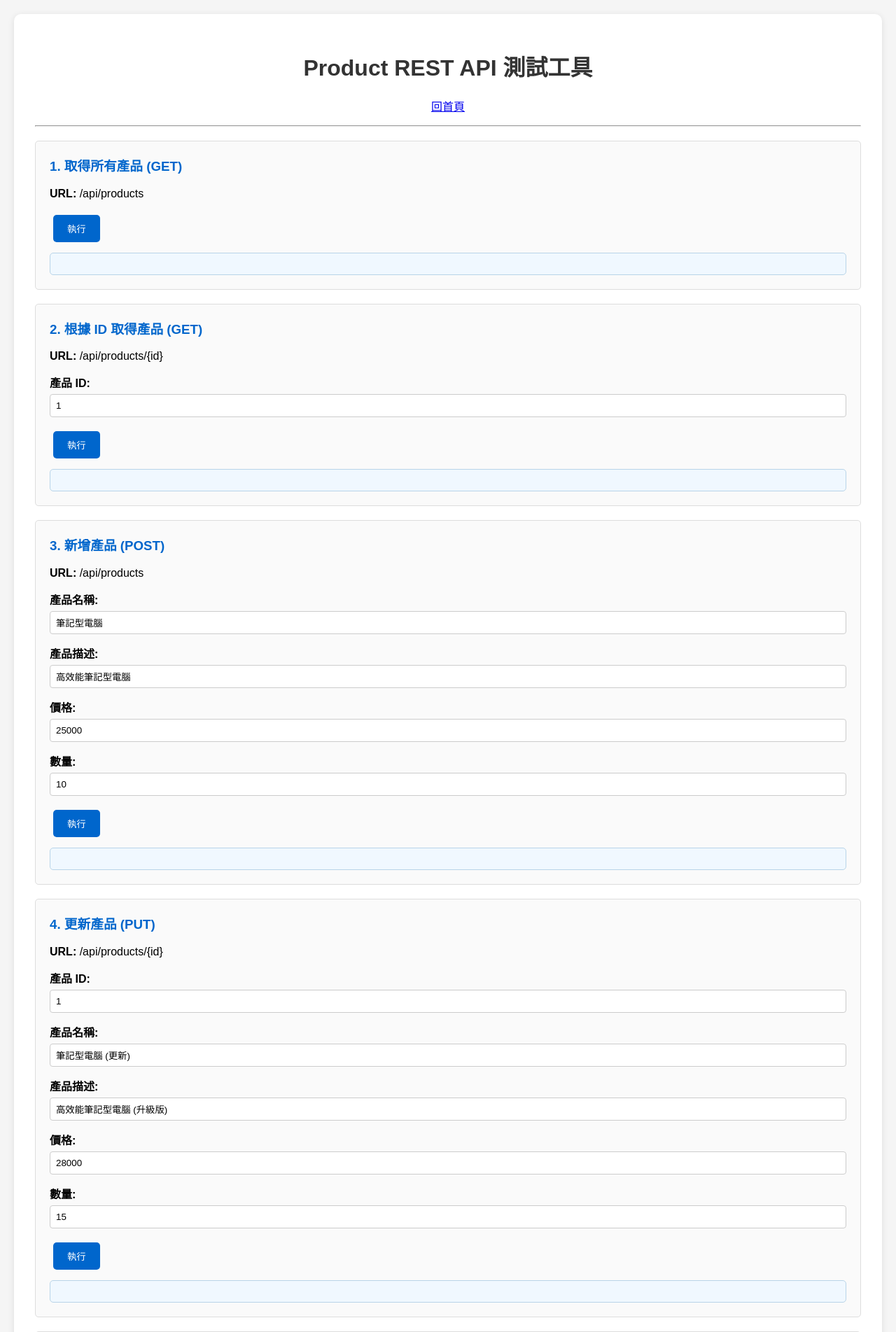
After one commit to EricXie1995/springappproj, a Java web app: template src/main/webapp/WEB-INF/views/product-api-test.jsp in a window 1280 px wide. The commit adds this page. Shown: the top 1903 px of the page at 70% size. Run offline with Spring Boot 4, a stand-in JSP engine, Linux system fonts and the light colour scheme; the template is opened without the code that fills it, so the values that code supplies are empty.

Commit message:
新增 Product RESTful API 範例
- 建立 Product Entity 模型類別，包含產品基本資訊（名稱、描述、價格、數量）
- 建立 ProductRepository 介面，提供 JPA 資料存取功能和自訂查詢方法
- 建立 ProductService 服務類別，實作完整的業務邏輯層
- 建立 ProductRestController，提供完整的 RESTful API 端點（CRUD、搜尋、排序等功能）
- 建立互動式 API 測試頁面（product-api-test.jsp），使用 jQuery 測試所有 API
- 更新首頁和 BaseController，新增 API 測試工具的連結

此範例展示了 Spring Boot RESTful API 的完整實作，包括：
• 8 個 REST API 端點（GET、POST、PUT、DELETE）
• JPA 資料持久化整合
• JSON 資料格式處理
• 完整的錯誤處理機制
• 前端 AJAX 互動測試介面

🤖 Generated with [Claude Code](https://claude.com/claude-code)

Co-Authored-By: Claude <noreply@anthropic.com>

```diff
--- a/src/main/java/com/infotran/springboot/controller/BaseController.java
+++ b/src/main/java/com/infotran/springboot/controller/BaseController.java
@@ -23,6 +23,11 @@ public class BaseController {
 		return "index";
 	}
 
+	@GetMapping("/api-test")
+	public String apiTest() {
+		return "product-api-test";
+	}
+
 	@PutMapping("/")
 	public String putdata() {
 		return "put";
--- a/src/main/webapp/WEB-INF/views/index.jsp
+++ b/src/main/webapp/WEB-INF/views/index.jsp
@@ -24,8 +24,9 @@
 			<c:url value="/" />
 		</h2>
 		<hr>
-		<a href="<c:url value='/hello' />?name=Lisa"> Hello </a><br> <a
-			href="<c:url value='/ch02/getWebImages' />">Penelope_Cruz </a><br>
+		<a href="<c:url value='/hello' />?name=Lisa"> Hello </a><br>
+		<a href="<c:url value='/ch02/getWebImages' />">Penelope_Cruz </a><br>
+		<a href="<c:url value='/api-test' />">Product REST API 測試工具</a><br>
 		<p>jquery測試</p>
 		<input type="button" id="btn2" value="h標籤變色"> <img alt="img"
 			src="<c:url value='/images/img1.jpg' />">
--- /dev/null
+++ b/src/main/webapp/WEB-INF/views/product-api-test.jsp
@@ -0,0 +1,384 @@
+<%@ page language="java" contentType="text/html; charset=UTF-8"
+	pageEncoding="UTF-8"%>
+<%@ taglib uri="http://java.sun.com/jsp/jstl/core" prefix="c"%>
+<!DOCTYPE html>
+<html>
+<head>
+<meta charset="UTF-8">
+<title>Product REST API 測試</title>
+<script src="https://code.jquery.com/jquery-3.6.0.min.js"></script>
+<style>
+body {
+	font-family: Arial, sans-serif;
+	margin: 20px;
+	background-color: #f5f5f5;
+}
+
+.container {
+	max-width: 1200px;
+	margin: 0 auto;
+	background-color: white;
+	padding: 30px;
+	border-radius: 10px;
+	box-shadow: 0 2px 10px rgba(0, 0, 0, 0.1);
+}
+
+h1 {
+	color: #333;
+	text-align: center;
+}
+
+.api-section {
+	margin: 20px 0;
+	padding: 20px;
+	border: 1px solid #ddd;
+	border-radius: 5px;
+	background-color: #fafafa;
+}
+
+.api-section h3 {
+	color: #0066cc;
+	margin-top: 0;
+}
+
+button {
+	padding: 10px 20px;
+	margin: 5px;
+	background-color: #0066cc;
+	color: white;
+	border: none;
+	border-radius: 5px;
+	cursor: pointer;
+}
+
+button:hover {
+	background-color: #0052a3;
+}
+
+input, textarea {
+	padding: 8px;
+	margin: 5px 0;
+	width: 100%;
+	box-sizing: border-box;
+	border: 1px solid #ccc;
+	border-radius: 4px;
+}
+
+.result {
+	margin-top: 10px;
+	padding: 15px;
+	background-color: #f0f8ff;
+	border: 1px solid #b8d4e8;
+	border-radius: 5px;
+	white-space: pre-wrap;
+	word-wrap: break-word;
+	font-family: monospace;
+	font-size: 12px;
+}
+
+.form-group {
+	margin: 10px 0;
+}
+
+label {
+	display: inline-block;
+	width: 100px;
+	font-weight: bold;
+}
+</style>
+</head>
+<body>
+	<div class="container">
+		<h1>Product REST API 測試工具</h1>
+		<p style="text-align: center;">
+			<a href="<c:url value='/' />">回首頁</a>
+		</p>
+		<hr>
+
+		<!-- 1. 取得所有產品 -->
+		<div class="api-section">
+			<h3>1. 取得所有產品 (GET)</h3>
+			<p>
+				<strong>URL:</strong> /api/products
+			</p>
+			<button onclick="getAllProducts()">執行</button>
+			<div id="result1" class="result"></div>
+		</div>
+
+		<!-- 2. 根據 ID 取得產品 -->
+		<div class="api-section">
+			<h3>2. 根據 ID 取得產品 (GET)</h3>
+			<p>
+				<strong>URL:</strong> /api/products/{id}
+			</p>
+			<div class="form-group">
+				<label>產品 ID:</label> <input type="number" id="getProductId"
+					value="1">
+			</div>
+			<button onclick="getProductById()">執行</button>
+			<div id="result2" class="result"></div>
+		</div>
+
+		<!-- 3. 新增產品 -->
+		<div class="api-section">
+			<h3>3. 新增產品 (POST)</h3>
+			<p>
+				<strong>URL:</strong> /api/products
+			</p>
+			<div class="form-group">
+				<label>產品名稱:</label> <input type="text" id="newProductName"
+					value="筆記型電腦">
+			</div>
+			<div class="form-group">
+				<label>產品描述:</label> <input type="text" id="newProductDesc"
+					value="高效能筆記型電腦">
+			</div>
+			<div class="form-group">
+				<label>價格:</label> <input type="number" id="newProductPrice"
+					value="25000">
+			</div>
+			<div class="form-group">
+				<label>數量:</label> <input type="number" id="newProductQty"
+					value="10">
+			</div>
+			<button onclick="createProduct()">執行</button>
+			<div id="result3" class="result"></div>
+		</div>
+
+		<!-- 4. 更新產品 -->
+		<div class="api-section">
+			<h3>4. 更新產品 (PUT)</h3>
+			<p>
+				<strong>URL:</strong> /api/products/{id}
+			</p>
+			<div class="form-group">
+				<label>產品 ID:</label> <input type="number" id="updateProductId"
+					value="1">
+			</div>
+			<div class="form-group">
+				<label>產品名稱:</label> <input type="text" id="updateProductName"
+					value="筆記型電腦 (更新)">
+			</div>
+			<div class="form-group">
+				<label>產品描述:</label> <input type="text" id="updateProductDesc"
+					value="高效能筆記型電腦 (升級版)">
+			</div>
+			<div class="form-group">
+				<label>價格:</label> <input type="number" id="updateProductPrice"
+					value="28000">
+			</div>
+			<div class="form-group">
+				<label>數量:</label> <input type="number" id="updateProductQty"
+					value="15">
+			</div>
+			<button onclick="updateProduct()">執行</button>
+			<div id="result4" class="result"></div>
+		</div>
+
+		<!-- 5. 刪除產品 -->
+		<div class="api-section">
+			<h3>5. 刪除產品 (DELETE)</h3>
+			<p>
+				<strong>URL:</strong> /api/products/{id}
+			</p>
+			<div class="form-group">
+				<label>產品 ID:</label> <input type="number" id="deleteProductId"
+					value="1">
+			</div>
+			<button onclick="deleteProduct()">執行</button>
+			<div id="result5" class="result"></div>
+		</div>
+
+		<!-- 6. 搜尋產品 -->
+		<div class="api-section">
+			<h3>6. 根據關鍵字搜尋產品 (GET)</h3>
+			<p>
+				<strong>URL:</strong> /api/products/search?keyword={keyword}
+			</p>
+			<div class="form-group">
+				<label>關鍵字:</label> <input type="text" id="searchKeyword"
+					value="筆記">
+			</div>
+			<button onclick="searchProducts()">執行</button>
+			<div id="result6" class="result"></div>
+		</div>
+
+		<!-- 7. 價格區間搜尋 -->
+		<div class="api-section">
+			<h3>7. 根據價格區間搜尋產品 (GET)</h3>
+			<p>
+				<strong>URL:</strong> /api/products/price-range?min={min}&max={max}
+			</p>
+			<div class="form-group">
+				<label>最低價格:</label> <input type="number" id="minPrice"
+					value="1000">
+			</div>
+			<div class="form-group">
+				<label>最高價格:</label> <input type="number" id="maxPrice"
+					value="30000">
+			</div>
+			<button onclick="searchByPriceRange()">執行</button>
+			<div id="result7" class="result"></div>
+		</div>
+
+		<!-- 8. 取得排序後的產品 -->
+		<div class="api-section">
+			<h3>8. 取得所有產品（依名稱排序）(GET)</h3>
+			<p>
+				<strong>URL:</strong> /api/products/sorted
+			</p>
+			<button onclick="getSortedProducts()">執行</button>
+			<div id="result8" class="result"></div>
+		</div>
+	</div>
+
+	<script>
+		const API_BASE_URL = "${pageContext.request.contextPath}/api/products";
+
+		// 1. 取得所有產品
+		function getAllProducts() {
+			$.ajax({
+				url : API_BASE_URL,
+				method : "GET",
+				success : function(data) {
+					$("#result1").text(JSON.stringify(data, null, 2));
+				},
+				error : function(xhr) {
+					$("#result1").text("錯誤: " + xhr.responseText);
+				}
+			});
+		}
+
+		// 2. 根據 ID 取得產品
+		function getProductById() {
+			const id = $("#getProductId").val();
+			$.ajax({
+				url : API_BASE_URL + "/" + id,
+				method : "GET",
+				success : function(data) {
+					$("#result2").text(JSON.stringify(data, null, 2));
+				},
+				error : function(xhr) {
+					$("#result2").text("錯誤: " + xhr.responseText);
+				}
+			});
+		}
+
+		// 3. 新增產品
+		function createProduct() {
+			const product = {
+				name : $("#newProductName").val(),
+				description : $("#newProductDesc").val(),
+				price : parseFloat($("#newProductPrice").val()),
+				quantity : parseInt($("#newProductQty").val())
+			};
+
+			$.ajax({
+				url : API_BASE_URL,
+				method : "POST",
+				contentType : "application/json",
+				data : JSON.stringify(product),
+				success : function(data) {
+					$("#result3").text("成功新增產品:\n"
+							+ JSON.stringify(data, null, 2));
+				},
+				error : function(xhr) {
+					$("#result3").text("錯誤: " + xhr.responseText);
+				}
+			});
+		}
+
+		// 4. 更新產品
+		function updateProduct() {
+			const id = $("#updateProductId").val();
+			const product = {
+				name : $("#updateProductName").val(),
+				description : $("#updateProductDesc").val(),
+				price : parseFloat($("#updateProductPrice").val()),
+				quantity : parseInt($("#updateProductQty").val())
+			};
+
+			$.ajax({
+				url : API_BASE_URL + "/" + id,
+				method : "PUT",
+				contentType : "application/json",
+				data : JSON.stringify(product),
+				success : function(data) {
+					$("#result4").text("成功更新產品:\n"
+							+ JSON.stringify(data, null, 2));
+				},
+				error : function(xhr) {
+					$("#result4").text("錯誤: " + xhr.responseText);
+				}
+			});
+		}
+
+		// 5. 刪除產品
+		function deleteProduct() {
+			const id = $("#deleteProductId").val();
+			$.ajax({
+				url : API_BASE_URL + "/" + id,
+				method : "DELETE",
+				success : function(data) {
+					$("#result5").text("成功: " + data);
+				},
+				error : function(xhr) {
+					$("#result5").text("錯誤: " + xhr.responseText);
+				}
+			});
+		}
+
+		// 6. 搜尋產品
+		function searchProducts() {
+			const keyword = $("#searchKeyword").val();
+			$.ajax({
+				url : API_BASE_URL + "/search",
+				method : "GET",
+				data : {
+					keyword : keyword
+				},
+				success : function(data) {
+					$("#result6").text(JSON.stringify(data, null, 2));
+				},
+				error : function(xhr) {
+					$("#result6").text("錯誤: " + xhr.responseText);
+				}
+			});
+		}
+
+		// 7. 價格區間搜尋
+		function searchByPriceRange() {
+			const min = $("#minPrice").val();
+			const max = $("#maxPrice").val();
+			$.ajax({
+				url : API_BASE_URL + "/price-range",
+				method : "GET",
+				data : {
+					min : min,
+					max : max
+				},
+				success : function(data) {
+					$("#result7").text(JSON.stringify(data, null, 2));
+				},
+				error : function(xhr) {
+					$("#result7").text("錯誤: " + xhr.responseText);
+				}
+			});
+		}
+
+		// 8. 取得排序後的產品
+		function getSortedProducts() {
+			$.ajax({
+				url : API_BASE_URL + "/sorted",
+				method : "GET",
+				success : function(data) {
+					$("#result8").text(JSON.stringify(data, null, 2));
+				},
+				error : function(xhr) {
+					$("#result8").text("錯誤: " + xhr.responseText);
+				}
+			});
+		}
+	</script>
+</body>
+</html>
```
Also changed, not shown: src/main/java/com/infotran/springboot/controller/ProductRestController.java (added, +137 -0 lines), src/main/java/com/infotran/springboot/model/Product.java (added, +80 -0 lines), src/main/java/com/infotran/springboot/repository/ProductRepository.java (added, +29 -0 lines), src/main/java/com/infotran/springboot/service/ProductService.java (added, +72 -0 lines).
